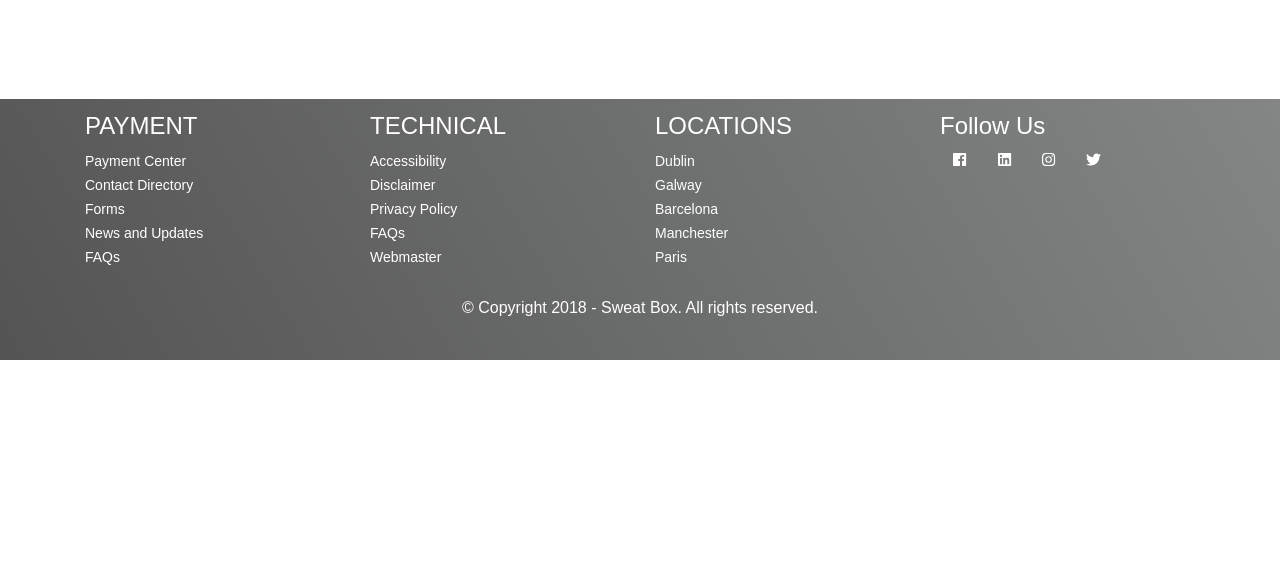
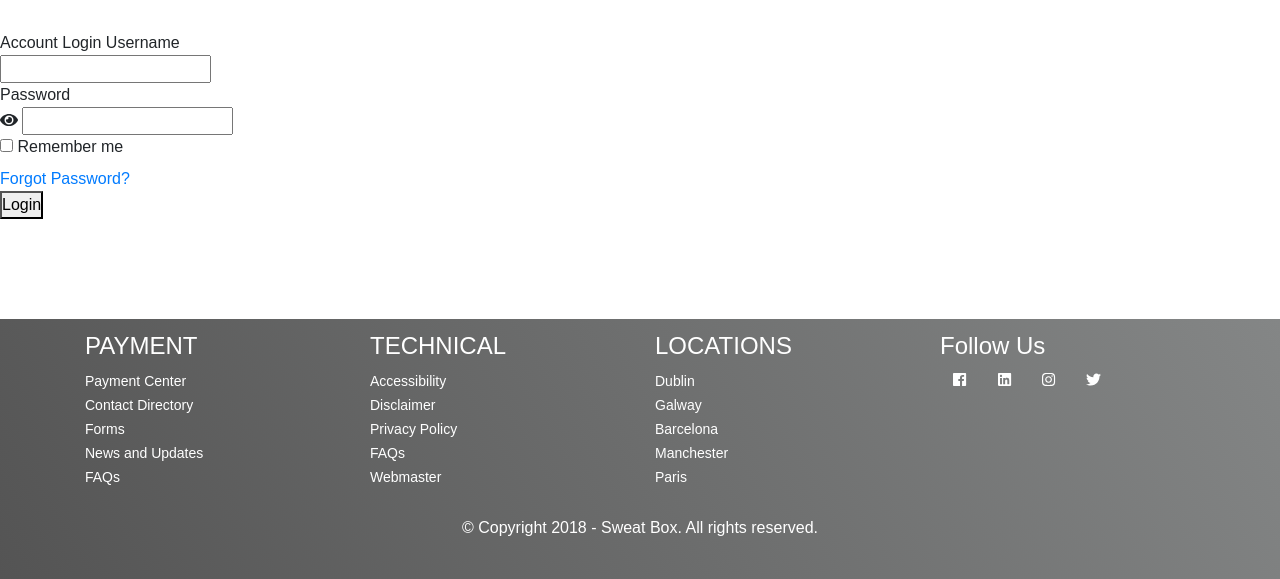
Before and after one commit to roniqroniq/gym_sweatbox, a PHP site: page /login.php in a window 1280 px wide. Shown: the part 201-780 px from the top of the page. Run offline with PHP 8.4, Linux system fonts and the light colour scheme; some libraries are stand-ins or nearby versions.

Commit message:
Update login.php

```diff
--- a/login.php
+++ b/login.php
@@ -8,7 +8,60 @@
       <h2>“i like to meditade. But I get rid of my stress at the gym.”</h2>
     </div>
   </div>
+  <body>
 
+  	<div class="limiter">
+  		<div class="container-login100">
+  			<div class="wrap-login100 p-l-85 p-r-85 p-t-55 p-b-55">
+  				<form class="login100-form validate-form flex-sb flex-w">
+  					<span class="login100-form-title p-b-32">
+  						Account Login
+  					</span>
+
+  					<span class="txt1 p-b-11">
+  						Username
+  					</span>
+  					<div class="wrap-input100 validate-input m-b-36" data-validate = "Username is required">
+  						<input class="input100" type="text" name="username" >
+  						<span class="focus-input100"></span>
+  					</div>
+
+  					<span class="txt1 p-b-11">
+  						Password
+  					</span>
+  					<div class="wrap-input100 validate-input m-b-12" data-validate = "Password is required">
+  						<span class="btn-show-pass">
+  							<i class="fa fa-eye"></i>
+  						</span>
+  						<input class="input100" type="password" name="pass" >
+  						<span class="focus-input100"></span>
+  					</div>
+
+  					<div class="flex-sb-m w-full p-b-48">
+  						<div class="contact100-form-checkbox">
+  							<input class="input-checkbox100" id="ckb1" type="checkbox" name="remember-me">
+  							<label class="label-checkbox100" for="ckb1">
+  								Remember me
+  							</label>
+  						</div>
+
+  						<div>
+  							<a href="#" class="txt3">
+  								Forgot Password?
+  							</a>
+  						</div>
+  					</div>
+
+  					<div class="container-login100-form-btn">
+  						<button class="login100-form-btn">
+  							Login
+  						</button>
+  					</div>
+
+  				</form>
+  			</div>
+  		</div>
+  	</div>
   <?php
  require "footer.php";
    ?>
```
